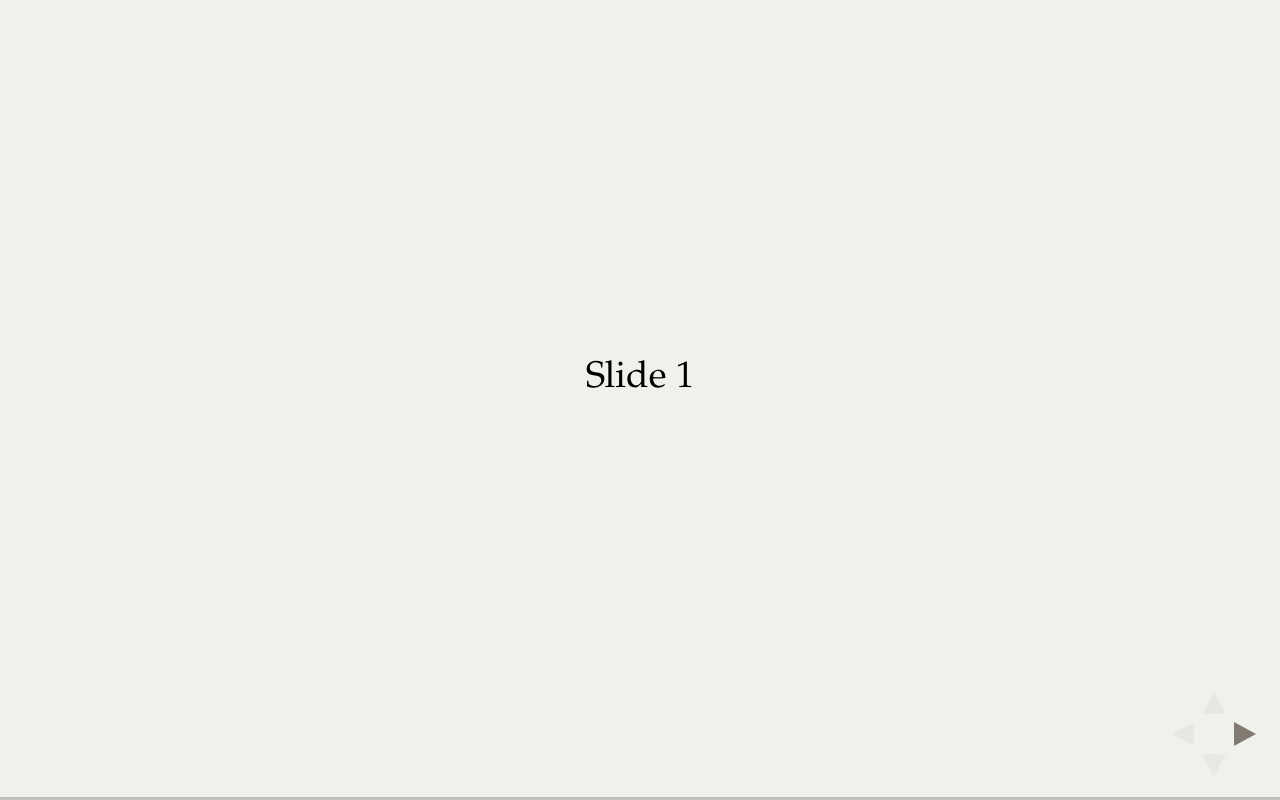
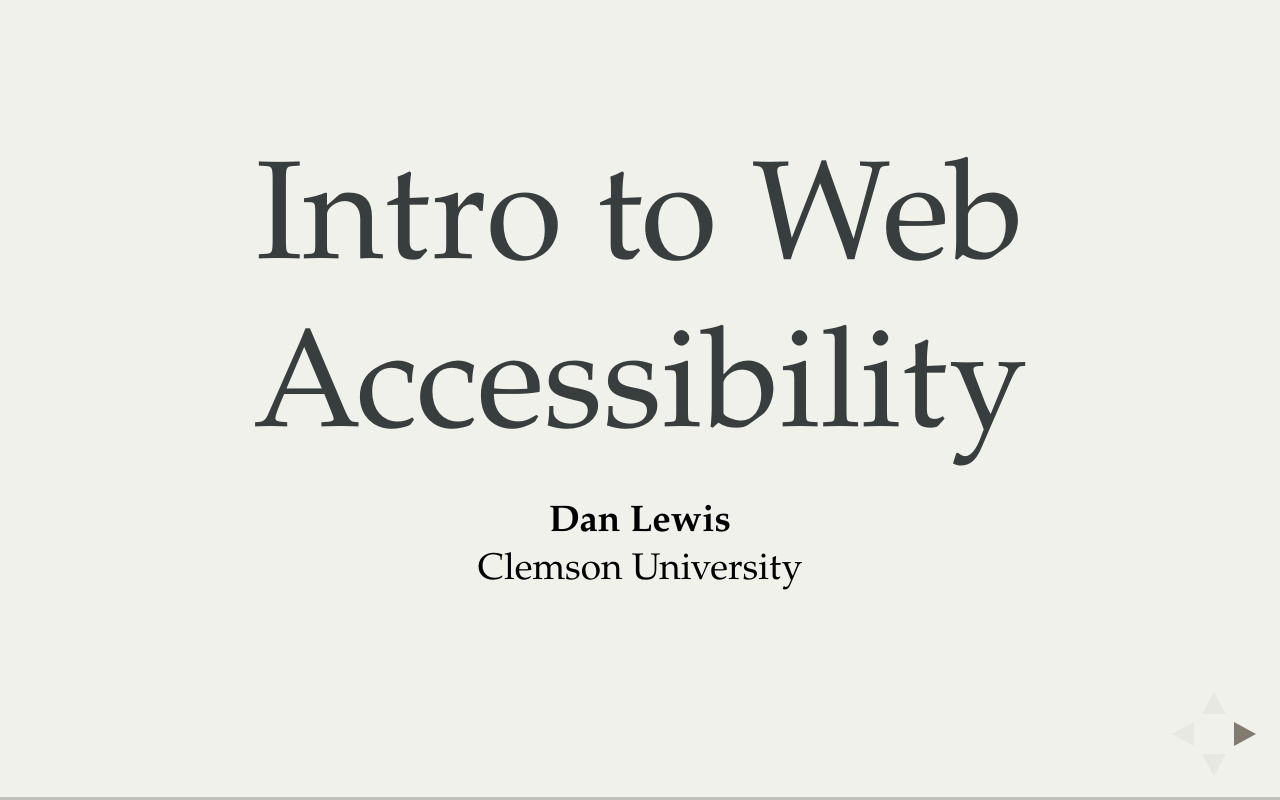
Before and after one commit to jdanlewis/a11y-intro, a website: page index.html in a window 1280 px wide. Drawn offline with Linux system fonts and the light colour scheme.

Commit message:
Remove device-width limits; add title slide

```diff
--- a/index.html
+++ b/index.html
@@ -2,9 +2,9 @@
 <html>
 	<head>
 		<meta charset="utf-8">
-		<meta name="viewport" content="width=device-width, initial-scale=1.0, maximum-scale=1.0, user-scalable=no">
+		<meta name="viewport" content="width=device-width, initial-scale=1.0">
 
-		<title>reveal.js</title>
+		<title>Introduction to Web Accessibility</title>
 
 		<link rel="stylesheet" href="css/reveal.css">
 		<!-- Theme options: black, white, league, beige, sky, night, serif, simple, solarized-->
@@ -27,7 +27,10 @@
 	<body>
 		<div class="reveal">
 			<div class="slides">
-				<section>Slide 1</section>
+				<section>
+					<h1>Intro to Web Accessibility</h1>
+					<p><strong>Dan Lewis</strong><br>Clemson University</p>
+				</section>
 				<section>Slide 2</section>
 			</div>
 		</div>
```
